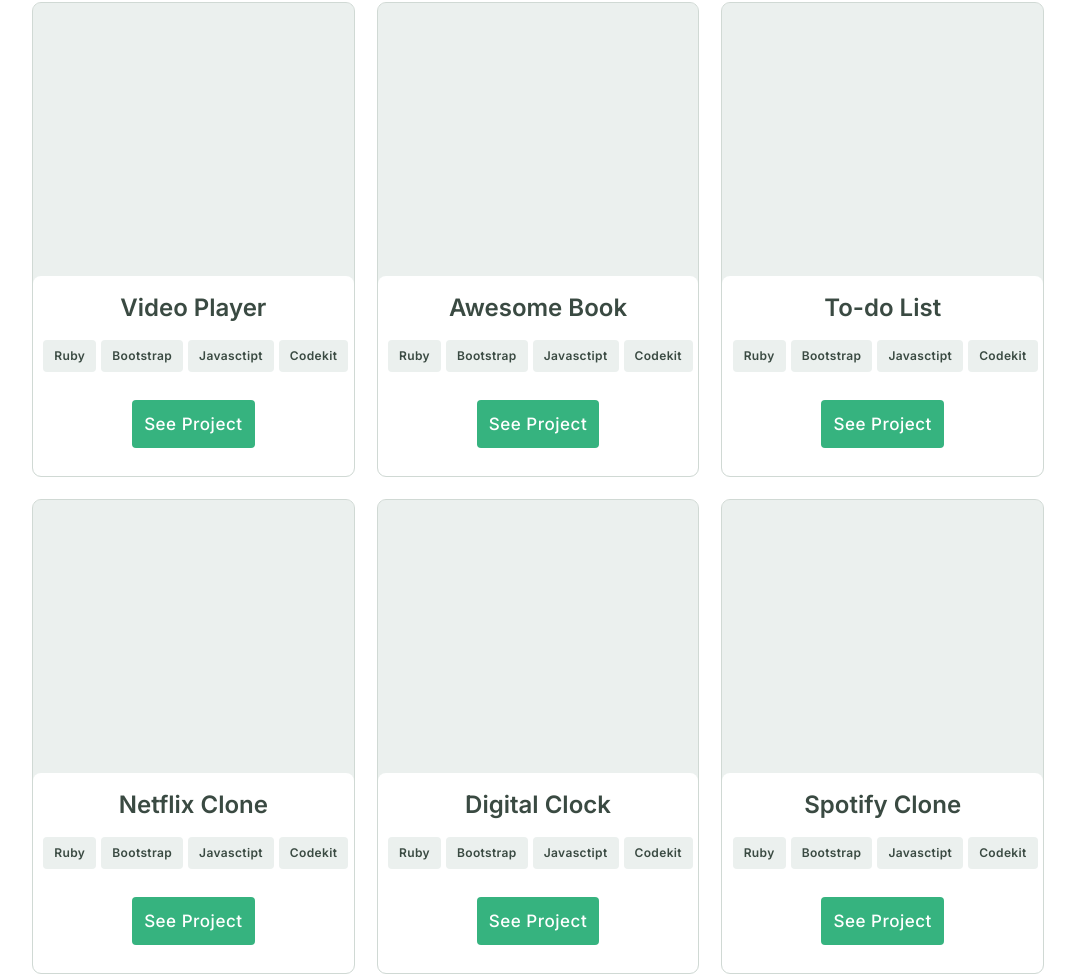
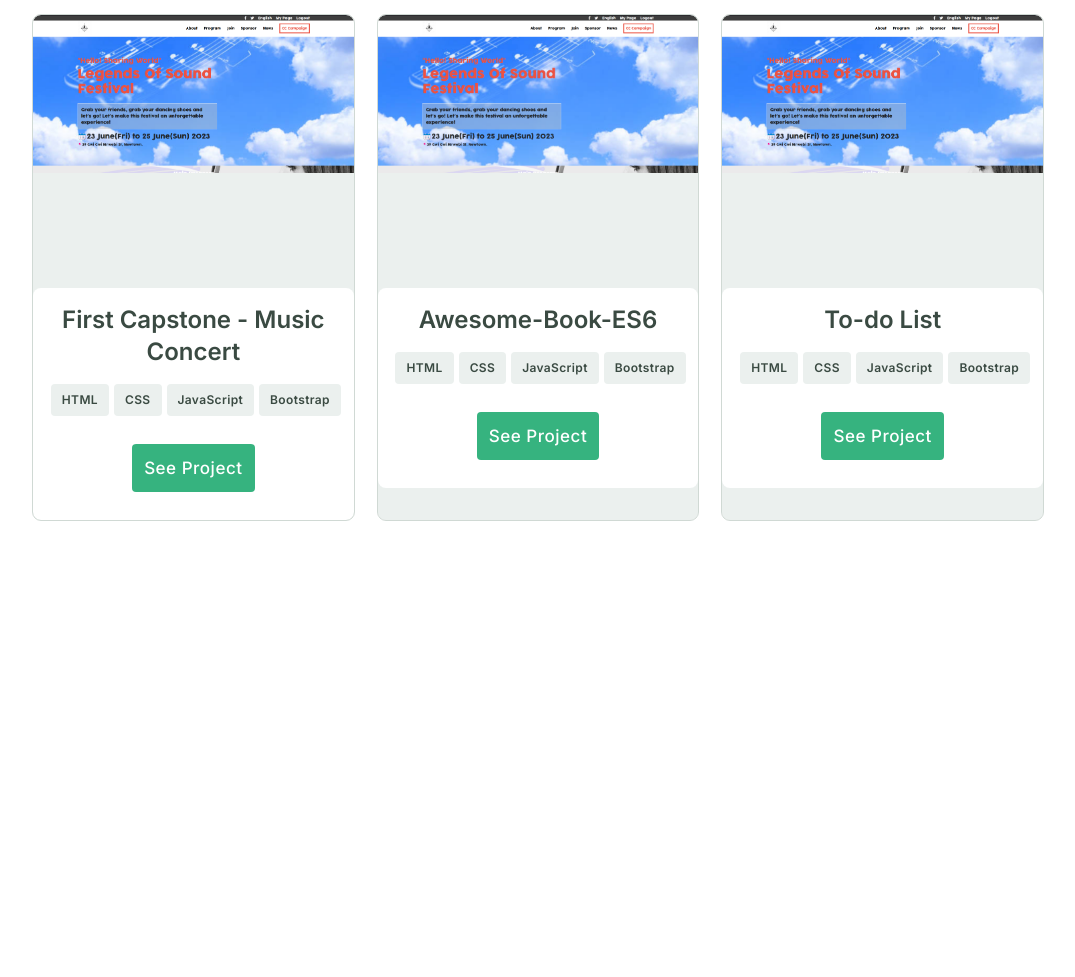
Before and after one commit to Kgomotso196/MyPortfolio, a website: page index.html in a window 1280 px wide. Shown: the part 1080-2057 px from the top of the page, without its empty margins (102-1177 px from the left). Drawn offline with Linux system fonts and the light colour scheme.

Commit message:
Add projects

```diff
--- a/additionalCSS/workSection.css
+++ b/additionalCSS/workSection.css
@@ -43,7 +43,7 @@
   background: #ebf0ee;
   outline: 1px solid #d0d9d4;
   border-radius: 8px;
-  background-image: url("/pngFiles/img_avatar.png");
+  background-image: url("/pngFiles/Capstone.png");
   background-repeat: no-repeat;
   background-size: contain;
 }
@@ -262,13 +262,13 @@
   .firstContainer {
     background: #ebf0ee;
     outline: 1px solid #d0d9d4;
-    height: 378px;
+    height: auto;
     width: 235px;
     left: 0;
     top: 0;
     border: 1px solid #d0d9d4;
     border-radius: 8px;
-    background-image: url("/svgFiles/img_avatar.png");
+    background-image: url("/pngFiles/Capstone.png");
     background-repeat: no-repeat;
     background-size: contain;
   }
@@ -340,8 +340,9 @@
 
 @media only screen and (min-width: 768px) {
   .popupImg {
-    content: url("https://kgomotso196.github.io/MyPortfolio/pngFiles/Snapshoot2.png");
+    content: url("https://kgomotso196.github.io/MyPortfolio/pngFiles/Capstone.png");
     width: 100%;
+    height: auto;
   }
 
   .popupContainer {
--- a/script.js
+++ b/script.js
@@ -28,57 +28,30 @@
 const projectList = [
   {
     id: 1,
-    title: 'Video Player',
-    discription: "Lorem Ipsum is simply dummy text of the printing and typesetting industry. Lorem Ipsum has been the industry's standard dummy text ever since the 1500s, when an unknown printer took a galley of type and scrambled it 1960s with the releaLorem Ipsum is simply dummy text of the printing and typesetting industry. Lorem Ipsum has been the industry's standard dummy text ever since the 1500s, when an unknown printer took a galley of type and scrambled it 1960s with the relea",
-    imageLink: './pngFiles/mobileSnapshoot.png',
-    technologies: ['Ruby', 'Bootstrap', 'Javasctipt', 'Codekit', 'GitHub', 'Codepen'],
-    liveLink: '#',
-    sourceLink: '#',
+    title: 'First Capstone - Music Concert',
+    description: "FirstCapstoneProject is a two page website designed for Music Festal in Newtown.It has been designed using HTML, CSS, JS and some parts are designed dynamically like the 'the speakers' section' part, and has the functionality for both mobile-first and desktop-first versions.",
+    imageLink: './pngFiles/Capstone.png',
+    technologies: ['HTML', 'CSS', 'JavaScript', 'Bootstrap'],
+    liveLink: 'https://kgomotso196.github.io/FirstCapstoneProject/',
+    sourceLink: 'https://github.com/Kgomotso196/FirstCapstoneProject',
   },
   {
     id: 2,
-    title: 'Awesome Book',
-    discription: "Lorem Ipsum is simply dummy text of the printing and typesetting industry. Lorem Ipsum has been the industry's standard dummy text ever since the 1500s, when an unknown printer took a galley of type and scrambled it 1960s with the releaLorem Ipsum is simply dummy text of the printing and typesetting industry. Lorem Ipsum has been the industry's standard dummy text ever since the 1500s, when an unknown printer took a galley of type and scrambled it 1960s with the relea",
-    imageLink: './pngFiles/mobileSnapshoot.png',
-    technologies: ['Ruby', 'Bootstrap', 'Javasctipt', 'Codekit', 'GitHub', 'Codepen'],
-    liveLink: '#',
-    sourceLink: '#',
+    title: 'Awesome-Book-ES6',
+    description: 'Awesome Books is an app code used to enhance its organization by incorporating modules.It focuses on utilizing ES6 modules to write JavaScript code in a modular manner.',
+    imageLink: './pngFiles/AwesomeBooks.png',
+    technologies: ['HTML', 'CSS', 'JavaScript', 'Bootstrap', 'WebPack'],
+    liveLink: 'https://kgomotso196.github.io/Awesome-Books-ES6/',
+    sourceLink: 'https://github.com/Kgomotso196/Awesome-Books-ES6',
   },
   {
     id: 3,
     title: 'To-do List',
-    discription: "Lorem Ipsum is simply dummy text of the printing and typesetting industry. Lorem Ipsum has been the industry's standard dummy text ever since the 1500s, when an unknown printer took a galley of type and scrambled it 1960s with the releaLorem Ipsum is simply dummy text of the printing and typesetting industry. Lorem Ipsum has been the industry's standard dummy text ever since the 1500s, when an unknown printer took a galley of type and scrambled it 1960s with the relea",
-    imageLink: './pngFiles/mobileSnapshoot.png',
-    technologies: ['Ruby', 'Bootstrap', 'Javasctipt', 'Codekit', 'GitHub', 'Codepen'],
-    liveLink: '#',
-    sourceLink: '#',
-  },
-  {
-    id: 4,
-    title: 'Netflix Clone',
-    discription: "Lorem Ipsum is simply dummy text of the printing and typesetting industry. Lorem Ipsum has been the industry's standard dummy text ever since the 1500s, when an unknown printer took a galley of type and scrambled it 1960s with the releaLorem Ipsum is simply dummy text of the printing and typesetting industry. Lorem Ipsum has been the industry's standard dummy text ever since the 1500s, when an unknown printer took a galley of type and scrambled it 1960s with the relea",
-    imageLink: './pngFiles/mobileSnapshoot.png',
-    technologies: ['Ruby', 'Bootstrap', 'Javasctipt', 'Codekit', 'GitHub', 'Codepen'],
-    liveLink: '#',
-    sourceLink: '#',
-  },
-  {
-    id: 5,
-    title: 'Digital Clock',
-    discription: "Lorem Ipsum is simply dummy text of the printing and typesetting industry. Lorem Ipsum has been the industry's standard dummy text ever since the 1500s, when an unknown printer took a galley of type and scrambled it 1960s with the releaLorem Ipsum is simply dummy text of the printing and typesetting industry. Lorem Ipsum has been the industry's standard dummy text ever since the 1500s, when an unknown printer took a galley of type and scrambled it 1960s with the relea",
-    imageLink: './pngFiles/mobileSnapshoot.png',
-    technologies: ['Ruby', 'Bootstrap', 'Javasctipt', 'Codekit', 'GitHub', 'Codepen'],
-    liveLink: '#',
-    sourceLink: '#',
-  },
-  {
-    id: 6,
-    title: 'Spotify Clone',
-    discription: "Lorem Ipsum is simply dummy text of the printing and typesetting industry. Lorem Ipsum has been the industry's standard dummy text ever since the 1500s, when an unknown printer took a galley of type and scrambled it 1960s with the releaLorem Ipsum is simply dummy text of the printing and typesetting industry. Lorem Ipsum has been the industry's standard dummy text ever since the 1500s, when an unknown printer took a galley of type and scrambled it 1960s with the relea",
-    imageLink: './pngFiles/mobileSnapshoot.png',
-    technologies: ['Ruby', 'Bootstrap', 'Javasctipt', 'Codekit', 'GitHub', 'Codepen'],
-    liveLink: '#',
-    sourceLink: '#',
+    description: 'To-do List is a tool used by developers to keep track of work that needs to be done, track progress, and prioritize tasks,Unit testing done using jest library.',
+    imageLink: './pngFiles/ToDos.png',
+    technologies: ['HTML', 'CSS', 'JavaScript', 'Bootstrap', 'WebPack'],
+    liveLink: 'https://kgomotso196.github.io/Testing-To-Do-List/dist',
+    sourceLink: 'https://github.com/Kgomotso196/Testing-To-Do-List',
   },
 ];
 
@@ -104,10 +77,10 @@
   );
 });
 
-const popup = (id, title, discription, imageLink, technologies, liveLink, sourceLink) => `<div class="overlay" id="popup-${id}">
+const popup = (id, title, description, imageLink, technologies, liveLink, sourceLink) => `<div class="overlay" id="popup-${id}">
 <div class="popupContainer">
   <div class="popupImgContainer1">
-    <img class="popupImg" src="./pngFiles/mobileSnapshoot.png"/>
+    <img class="popupImg" src="./pngFiles/Capstone.png"/>
   </div>
   <div class="closeBtnContainer">
     <button class="closeBtn" id="closeBtn-${id}">&times</button>
@@ -123,7 +96,7 @@
       </ul>
     </div>
     <div class="popDiv2">
-      <p class="popPara">${discription}</p>
+      <p class="popPara">${description}</p>
     </div>
     <div class="popDiv3 popupBtnContainer">
       <button class="popupBtn">
@@ -143,7 +116,7 @@
   myWorksSection.innerHTML += popup(
     project.id,
     project.title,
-    project.discription,
+    project.description,
     project.imageLink,
     project.technologies,
     project.liveLink,
```
Also changed, not shown: index.html (+14 -100 lines), pngFiles/AwesomeBooks.png (added), pngFiles/Capstone.png (added), pngFiles/FB.png (added), pngFiles/ToDos.png (added), pngFiles/YT.png (added).
